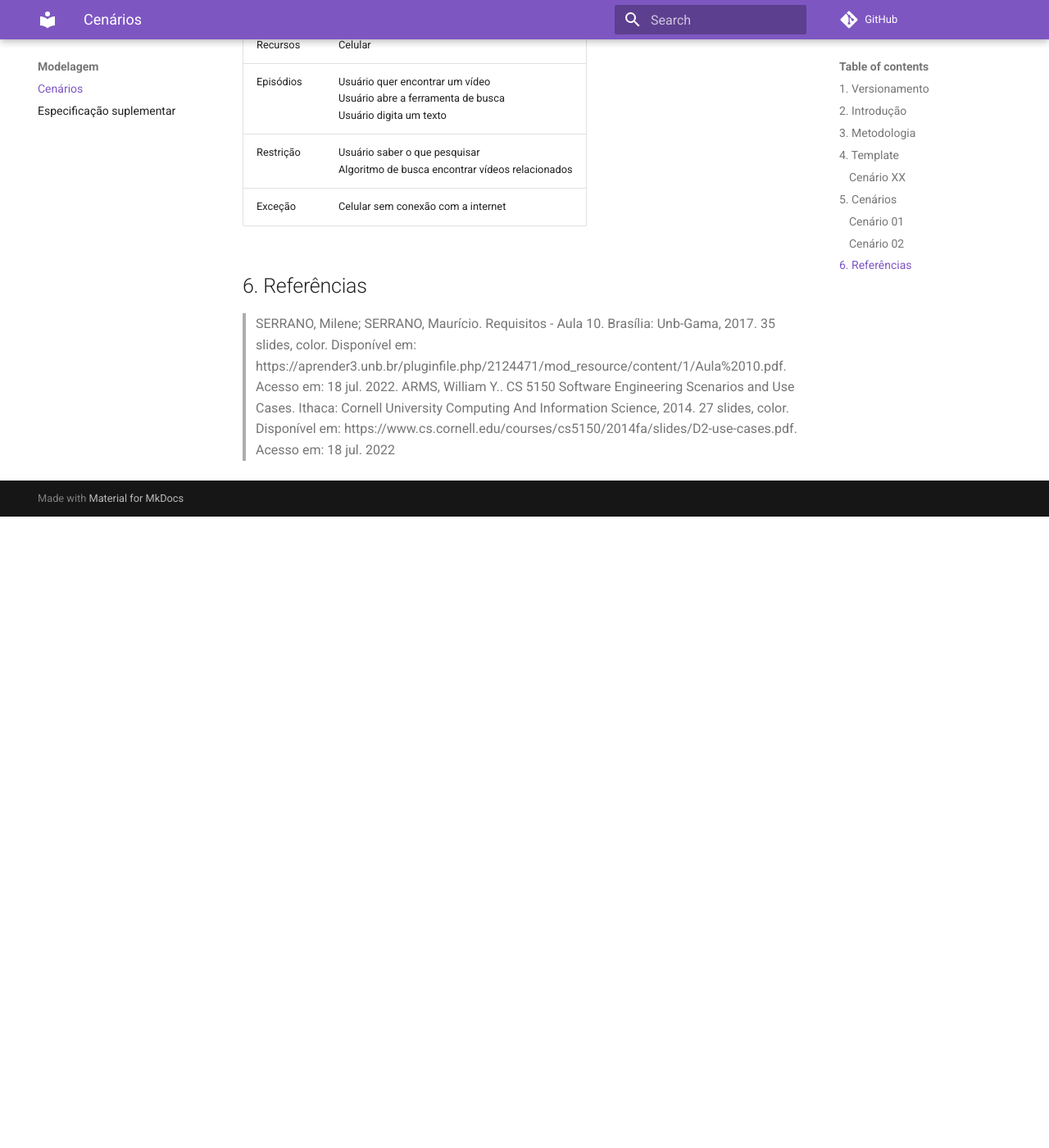
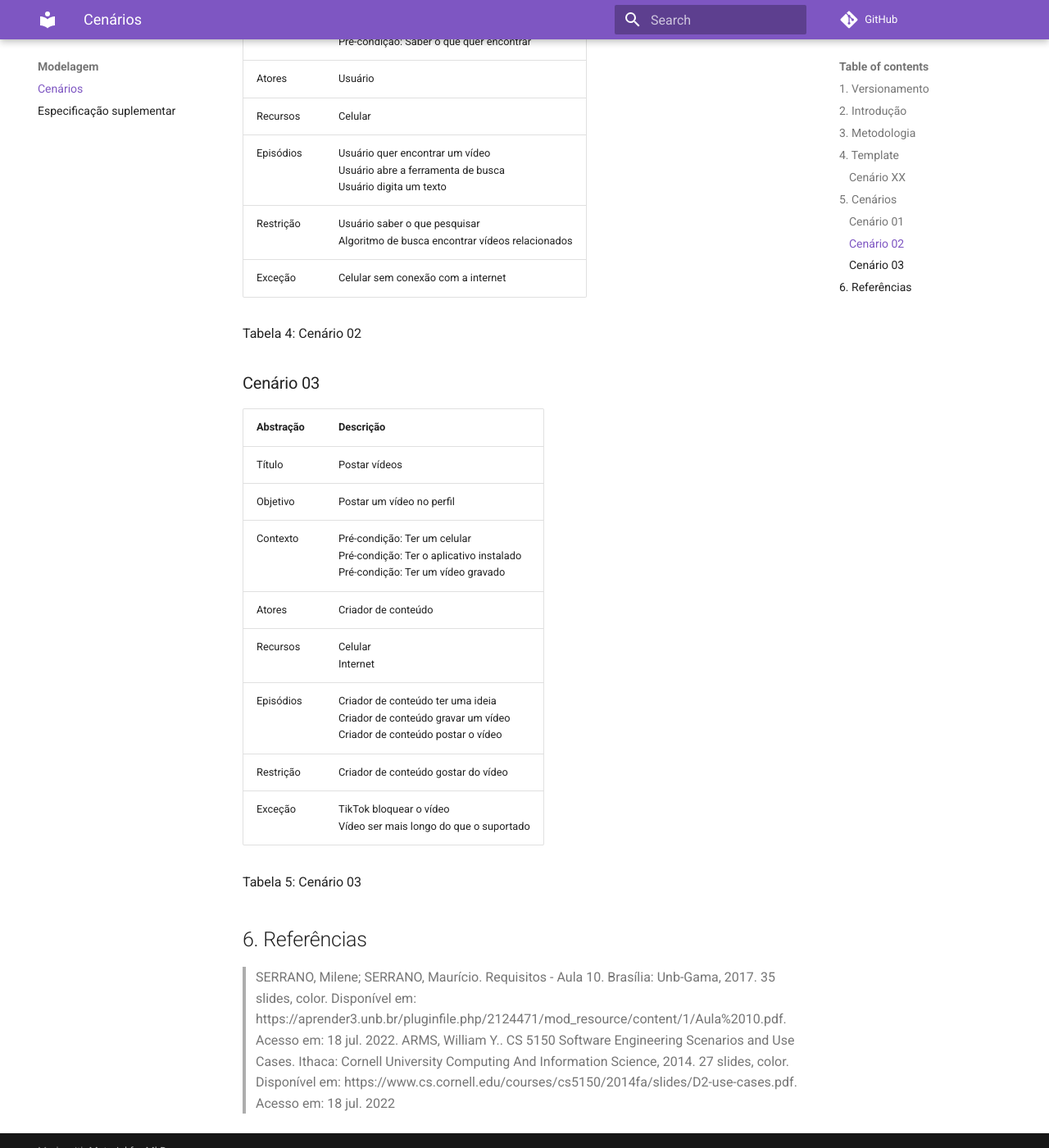
Before and after one commit to Requisitos-de-Software/2022.1-TikTok, an MkDocs documentation site: the page built from docs/modelagem/cenarios.md, in a window 1280 px wide and 1400 px high, scrolled down 2443 px. Shown: the whole window at 82% size. Built offline with MkDocs 1.6.1 and Material for MkDocs 9.7.7, drawn with Linux system fonts in a browser that asks for light colours; comment, search, counter and statistics services are not loaded; before the commit the page ends 3073 px from its top, so only the background shows below that; some of the changed text lies outside the part shown.

Commit message:
#35 - Adição do cenário 03

```diff
--- a/docs/modelagem/cenarios.md
+++ b/docs/modelagem/cenarios.md
@@ -9,6 +9,7 @@
 | 1.0    | Mateus Caltabiano | Abertura do documento de cenários |
 | 1.1    | Mateus Caltabiano | Adição do cenário 01              |
 | 1.2    | Mateus Caltabiano | Adição do cenário 02              |
+| 1.3    | Mateus Caltabiano | Adição do cenário 03              |
 
 
 ## 2. Introdução
@@ -53,6 +54,10 @@
 | Restrição | Celular estar com bateria<br>Usuário quer assistir TikTok<br>Celular estar funcionando |
 | Exceção   | Celular sem bateria<br>Celular cai no chão<br>Celular sem conexão com a internet       |
 
+<p>
+    Tabela 3: Cenário 01
+</p>
+
 ### Cenário 02
 
 | Abstração | Descrição                                                                                        |
@@ -66,6 +71,27 @@
 | Restrição | Usuário saber o que pesquisar<br>Algoritmo de busca encontrar vídeos relacionados<br>            |
 | Exceção   | Celular sem conexão com a internet<br>                                                           |
 
+<p>
+    Tabela 4: Cenário 02
+</p>
+
+### Cenário 03
+
+| Abstração | Descrição                                                                                                      |
+| --------- | -------------------------------------------------------------------------------------------------------------- |
+| Título    | Postar vídeos                                                                                                  |
+| Objetivo  | Postar um vídeo no perfil                                                                                      |
+| Contexto  | Pré-condição: Ter um celular<br>Pré-condição: Ter o aplicativo instalado<br>Pré-condição: Ter um vídeo gravado |
+| Atores    | Criador de conteúdo                                                                                            |
+| Recursos  | Celular<br>Internet                                                                                            |
+| Episódios | Criador de conteúdo ter uma ideia<br>Criador de conteúdo gravar um vídeo<br>Criador de conteúdo postar o vídeo |
+| Restrição | Criador de conteúdo gostar do vídeo<br>                                                                        |
+| Exceção   | TikTok bloquear o vídeo<br>Vídeo ser mais longo do que o suportado                                             |
+
+<p>
+    Tabela 5: Cenário 03
+</p>
+
 ## 6. Referências
 
 >SERRANO, Milene; SERRANO, Maurício. Requisitos - Aula 10. Brasília: Unb-Gama, 2017. 35 slides, color. Disponível em: https://aprender3.unb.br/pluginfile.php/2124471/mod_resource/content/1/Aula%2010.pdf. Acesso em: 18 jul. 2022.
```
